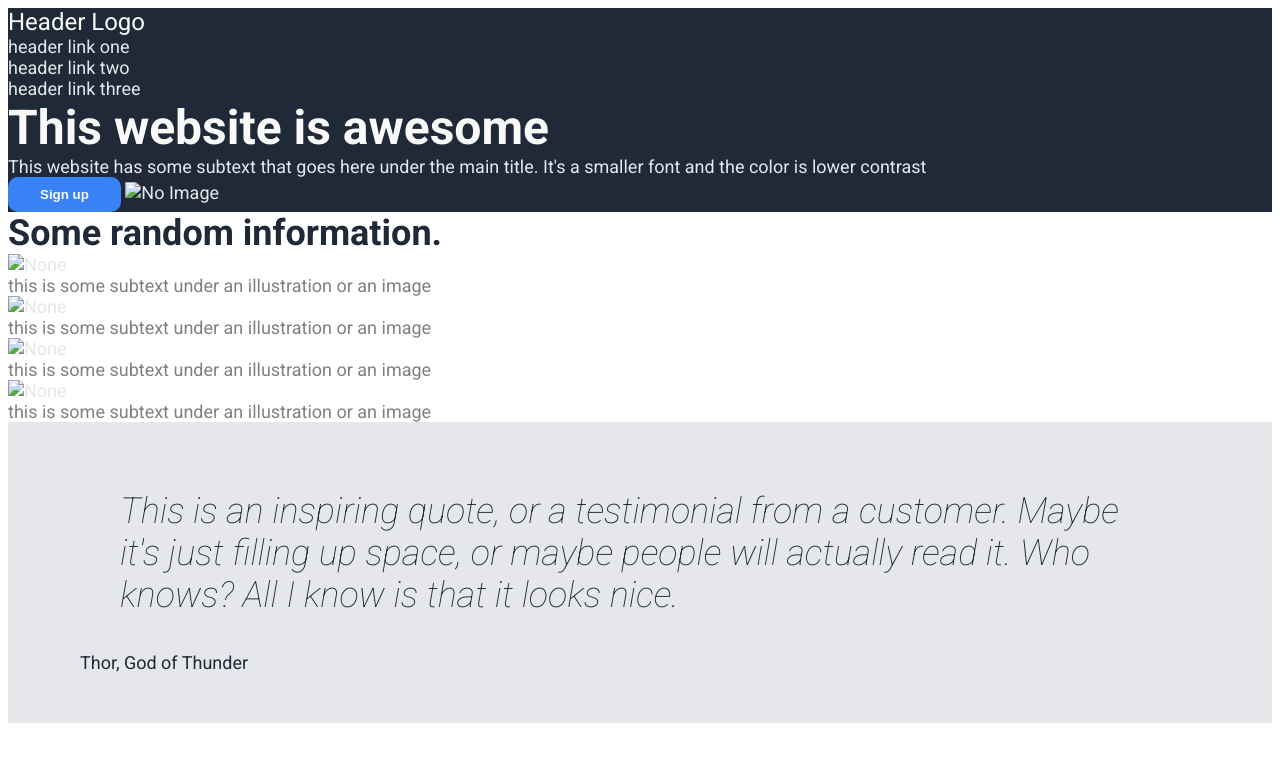
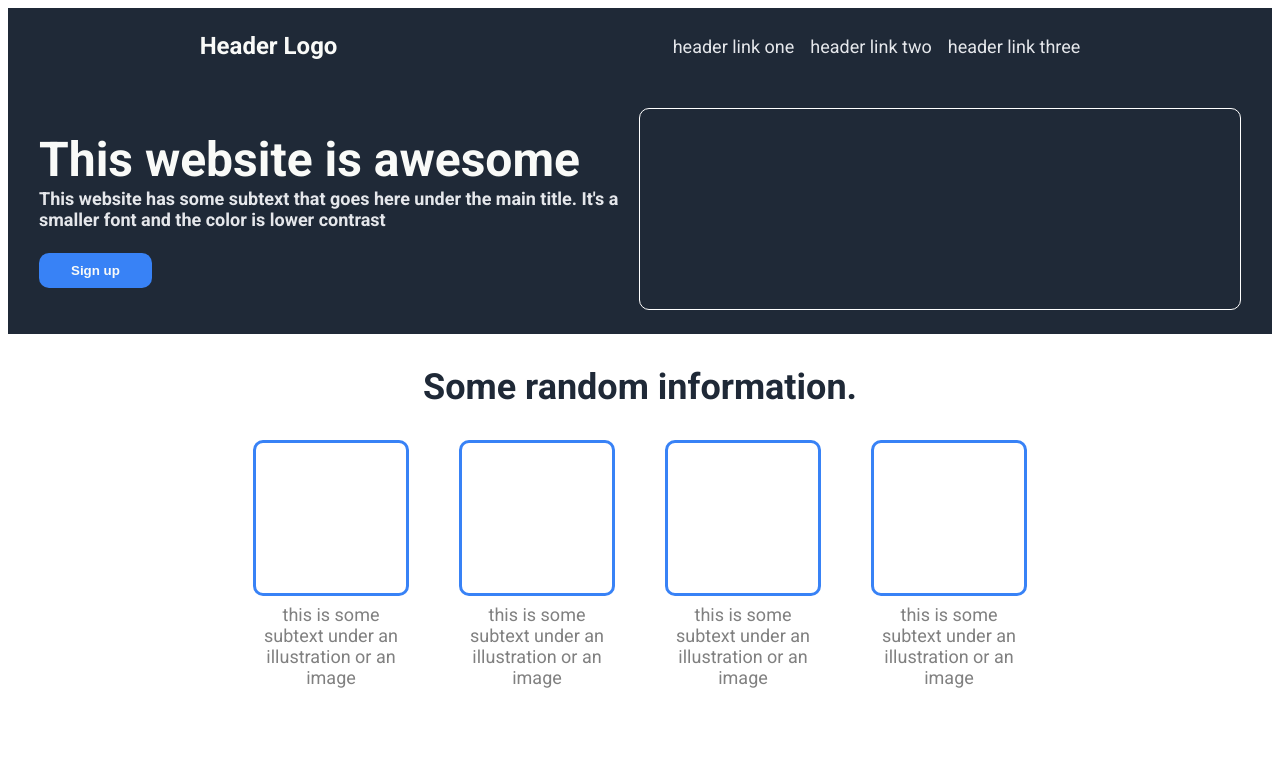
Before and after one commit to npetrolis/landing_page, a plain HTML site: page index.html in a window 1280 px wide. Shown: the top 768 px of the page. Drawn offline with Linux system fonts and the light colour scheme.

Commit message:
CSS Flexbox Adjustments

```diff
--- a/index.html
+++ b/index.html
@@ -12,7 +12,10 @@
 </head>
 <body>
     <div class="header">
+        <div class="left">
         <div class="logo">Header Logo</div>
+    </div>
+        <div class="right">
         <div class="header-links">
             <ul>
                 <li><a href=#>header link one</a></li>
@@ -21,38 +24,48 @@
             </ul>
         </div>
     </div>
+    </div>
     <div class="hero">
-        <div class="hero-text">This website is awesome</div>
-        <div class="header-links">This website has some subtext that goes here under the main title. It's a smaller font and the color is lower contrast</div>
+        <div class="hero-text">This website is awesome
+        <div class="hero-text-small">This website has some subtext that goes here under the main title. It's a smaller font and the color is lower contrast</div>
         <button class="sign-up">Sign up</button>
-        <img src="" alt="No Image" width="500">
+        </div>
+        <div class="hero-img"></div>
     </div>
     <div class="info">
         <div class="info-header">Some random information.</div>
+        <div class="cards-container">
+            <div class="cards">
+                <div class="img-test"></div>
+            <div class="cards-text">this is some subtext under an illustration or an image</div>
+            </div>
         <div class="cards">
-            <img src="" alt="None">
+            <div class="img-test"></div>
             <div class="cards-text">this is some subtext under an illustration or an image</div>
-        </div>        <div class="cards">
-            <img src="" alt="None">
+        </div>
+        <div class="cards">
+            <div class="img-test"></div>
             <div class="cards-text">this is some subtext under an illustration or an image</div>
-        </div>        <div class="cards">
-            <img src="" alt="None">
+        </div>
+        <div class="cards">
+            <div class="img-test"></div>
             <div class="cards-text">this is some subtext under an illustration or an image</div>
-        </div>        <div class="cards">
-            <img src="" alt="None">
-            <div class="cards-text">this is some subtext under an illustration or an image</div>
+        </div>
         </div>
     </div>
     <div class="quote">
         <figure>
             <blockquote>This is an inspiring quote, or a testimonial from a customer. Maybe it's just filling up space, or maybe people will actually read it. Who knows? All I know is that it looks nice.</blockquote>
-            <figcaption>Thor, God of Thunder</figcaption>
+            <figcaption> &mdash; Thor, God of Thunder</figcaption>
         </figure>
     </div>
     <div class="call-to-action">
+        <div class="text-container">
         <div class="call-text-main">Call to action! It's time!</div>
         <div class="call-text-small">Sign up for our product by clicking that button right over there!</div>
-        <button class="sign-up inverted">Sign up</button>
+        </div>
+        <div class="button-container"><button class="sign-up inverted">Sign up</button>
+        </div>
     </div>
     <div class="footer">Copyright &copy; The Odin Project 2022
     </div>
--- a/styles.css
+++ b/styles.css
@@ -2,6 +2,8 @@ body {
     font-family: Roboto, sans-serif;
     font-size: 18px;
     color: #E5E7EB;
+    display: flex;
+    flex-direction: column;
 }
 
 .header,
@@ -14,6 +16,8 @@ ul {
     list-style: none;
     margin: 0;
     padding: 0;
+    display: flex;
+    gap: 16px;
 }
 
 a {
@@ -24,12 +28,18 @@ a {
 .logo {
     font-size: 24px;
     color: #F9FAF8;
+    font-weight: bold;
 }
 
 .hero-text {
     font-size: 48px;
     font-weight: bolder;
     color: #F9FAF8;
+}
+
+.hero-text-small {
+    font-size: 18px;
+    color: #E5E7EB;
 }
 
 .sign-up {
@@ -49,6 +59,7 @@ a {
     font-size: 36px;
     font-weight: bolder;
     color: #1F2937;
+    margin-bottom: 32px;
 }
 
 .cards-text {
@@ -59,6 +70,8 @@ a {
     background-color: #E5E7EB;
     color: #1F2937;
     padding: 32px;
+    display: flex;
+    padding: 32px 300px;
 }
 
 blockquote {
@@ -67,12 +80,17 @@ blockquote {
     font-weight: lighter;
     color: #1F2937;
 }
-
+figcaption {
+    text-align: right;
+}
 .call-to-action {
     border-radius: 10px;
     background-color: #3882f6;
-    padding: 32px;
-    margin: 48px 300px;
+    padding: 48px 16px;
+    margin: 32px 300px;
+    display: flex;
+    justify-content: space-around;
+
 }
 
 .call-text-main {
@@ -85,4 +103,69 @@ blockquote {
 
 .footer {
     padding: 32px;
+    display: flex;
+    justify-content: center;
+    align-items: center;
 }
+
+.header {
+    display: flex;
+    flex-direction: row;
+    justify-content: space-around;
+    padding: 24px;
+}
+
+.left,
+.right {
+    display: flex;
+    align-items: center;
+    gap: 16px;
+}
+
+
+.hero {
+    display: flex;
+    flex-direction: row;
+    justify-content: center;
+    padding: 24px;
+    align-items: center;
+}
+
+.hero-text {
+    max-width: 600px;
+}
+
+.hero-img {
+    width: 600px;
+    height: 200px;
+    border: 1px solid white;
+    border-radius: 10px;
+}
+
+.info {
+    display: flex;
+    flex-direction: column;
+    justify-content: center;
+    align-items: center;
+    padding: 32px;
+}
+
+.cards-container {
+    display: flex;
+    justify-content: center;
+    gap: 50px;
+    max-width: 200px;
+    margin-bottom: 52px;
+}
+
+.img-test {
+    width: 150px;
+    height: 150px;
+    border: 3px solid #3882f6;
+    border-radius: 10px;
+    margin-bottom: 8px;
+}
+
+.cards-text {
+    text-align: center;
+}
```
